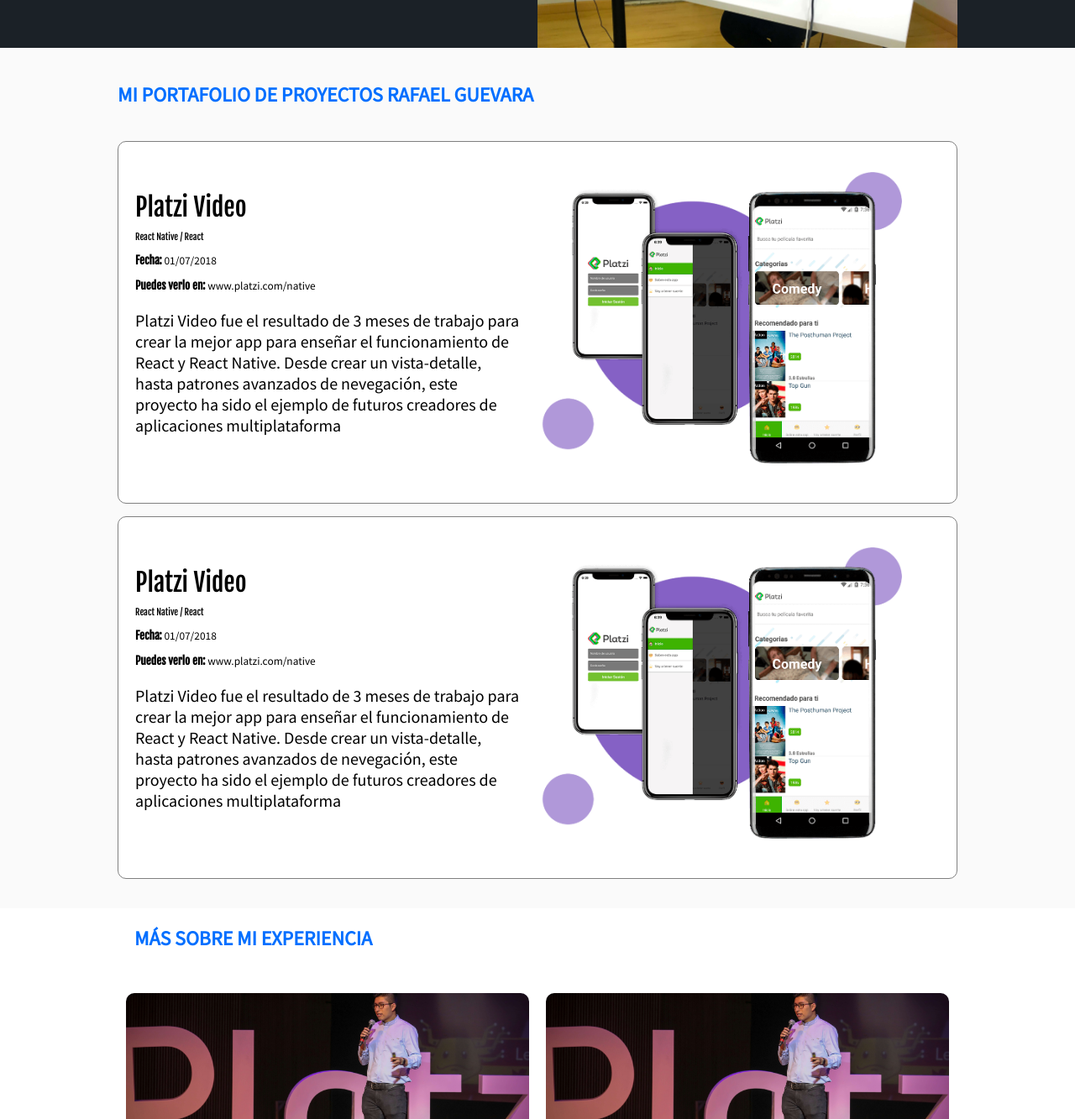
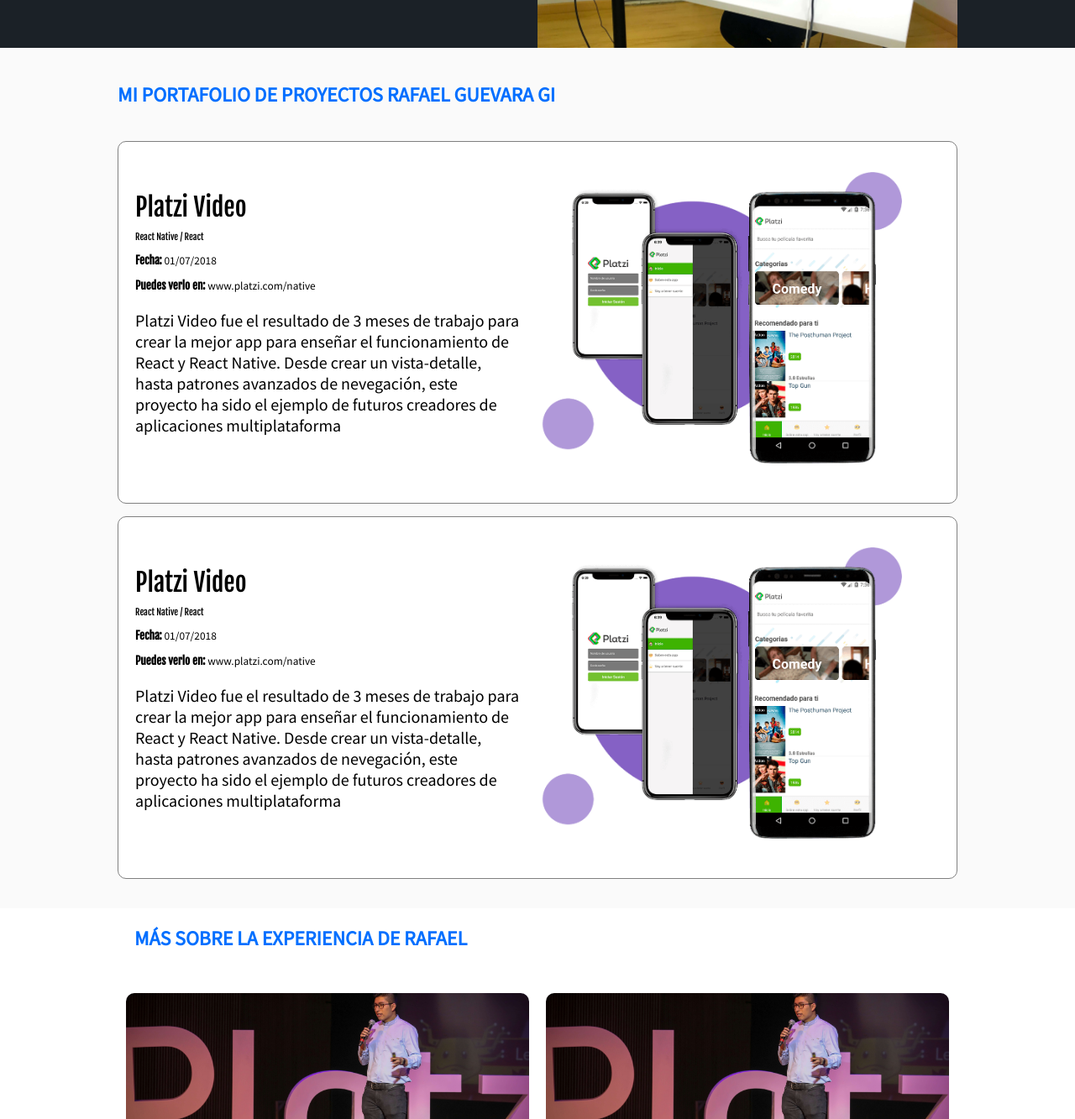
Before and after one commit to rafaelgueva/portafolio-platzi, a plain HTML site: page index.html in a window 1280 px wide. Shown: the part 313-1646 px from the top of the page at 84% size. Drawn offline with Linux system fonts and the light colour scheme.

Commit message:
mas sobre experiencia de rafael-prueba de push

```diff
--- a/index.html
+++ b/index.html
@@ -39,7 +39,7 @@
     </section>
     <section id="portafolio" class="portfolio">
       <div class="container">
-        <h2>Mi portafolio de proyectos rafael guevara </h2>
+        <h2>Mi portafolio de proyectos rafael guevara gi</h2>
       <article class="project">
         <div class="project-details">
           <h3 class="project-title">Platzi Video</h3>
@@ -72,7 +72,7 @@
 
     </section>
     <div class="container">
-      <h2 class="event-list-title">Más sobre mi experiencia</h2>
+      <h2 class="event-list-title">Más sobre la experiencia de rafael</h2>
     </div>
     <section id="eventos" class="event-list">
       <div class="container">
```
